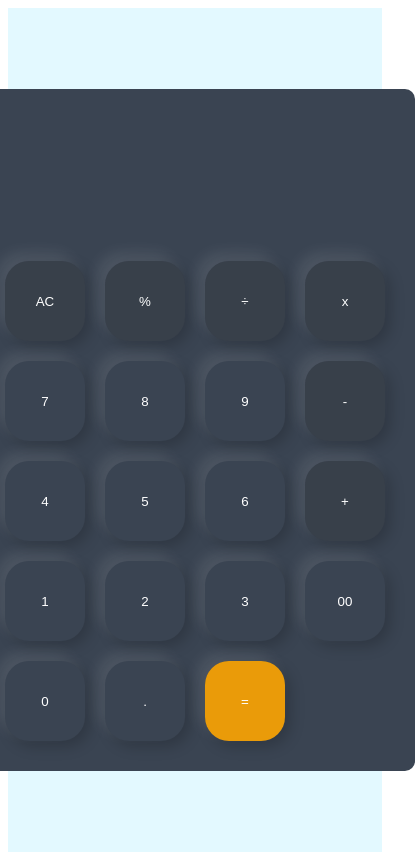
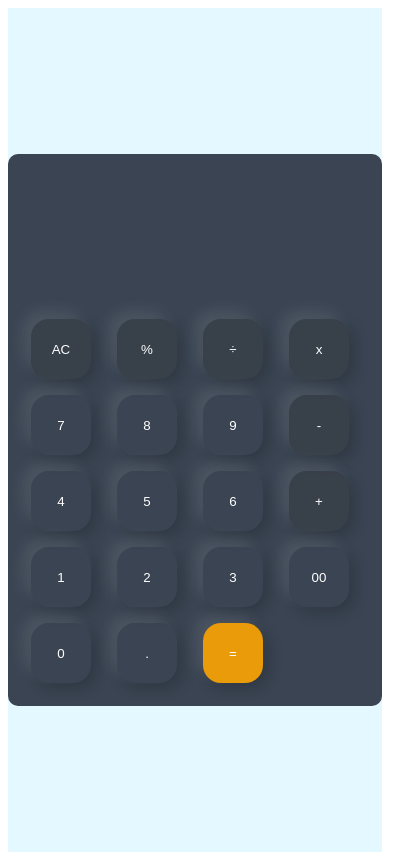
Before and after one commit to Gauthamx/Calculator, a plain HTML site: page index.html in a window 390 px wide. Shown: the whole page, 415 px wide, since content can reach past the window. Drawn offline with Linux system fonts and the light colour scheme.

Commit message:
Update styles.css

```diff
--- a/styles.css
+++ b/styles.css
@@ -17,6 +17,7 @@
     display: grid;
     grid-template-columns: repeat(4,1fr);
 }
+
 #keys button{
     border-radius: 30%;
     height: 80px;
@@ -62,3 +63,34 @@
     outline: none;
     border: none;
 }
+
+@media(max-width:400px) {
+
+    .container {
+        width: auto;
+        height: screen;
+        display: flex;
+        background: #e3f9ff;
+        justify-content: center;
+        align-items: center;
+    }
+
+    #calculator {
+        background-color: #3a4452;
+        padding: 15px;
+        border-radius: 10px;
+    }
+
+    #keys button{
+        border-radius: 30%;
+        height: 60px;
+        width: 60px;
+        border: none;
+        color: white;
+        outline: 0;
+        box-shadow: -8px -8px 15px rgba(255, 255, 255, 0.1),5px 5px 15px rgba(0, 0, 0, 0.2);
+        background: transparent;
+        margin: 8px;
+        transition: ease 0.2s;
+    }
+}
```
